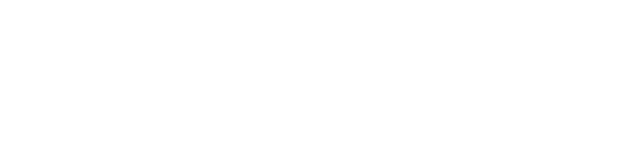
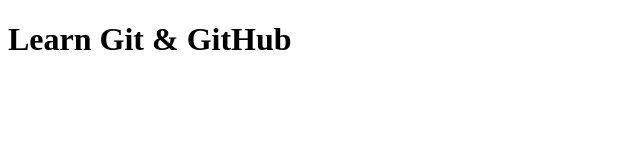
Before and after one commit to DarrickFauvel/codecademy--learn-git-and-github, a plain HTML site: page index.html in a window 1280 px wide. Shown: the whole page, without its empty margins (0-640 px from the left). Drawn offline with Linux system fonts and the light colour scheme.

Commit message:
Add heading text to page

```diff
--- a/index.html
+++ b/index.html
@@ -5,5 +5,7 @@
     <meta name="viewport" content="width=device-width, initial-scale=1.0" />
     <title>Learn Git & GitHub</title>
   </head>
-  <body></body>
+  <body>
+    <h1>Learn Git & GitHub</h1>
+  </body>
 </html>
```
